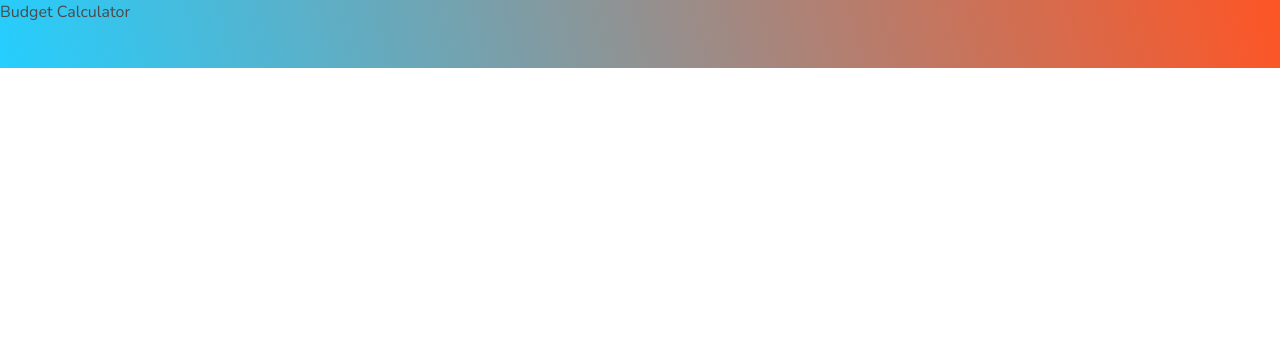
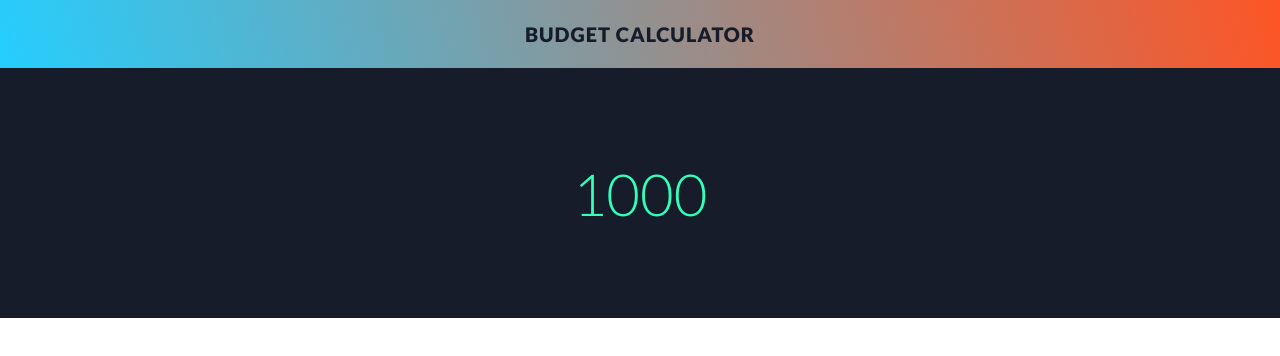
Before and after one commit to wvGithmi/Budget-Calculator, an Angular app: page / in a window 1280 px wide. Shown: the top 356 px of the page. Built offline with nearby package versions, Linux system fonts and the light colour scheme.

Commit message:
second commit

```diff
--- a/src/app/main-page/main-page.component.html
+++ b/src/app/main-page/main-page.component.html
@@ -1,3 +1,7 @@
 <div class="top-bar">
     <h1>Budget Calculator</h1>
 </div>
+
+<section class="total-budget-section">
+    <h2 class="green">1000</h2>
+</section>
--- a/src/app/main-page/main-page.component.scss
+++ b/src/app/main-page/main-page.component.scss
@@ -1,6 +1,46 @@
-.top-bar{
+@import '../../main-style.scss';
+
+.top-bar {
     display: flex;
     width: 100%;
     height: 68px;
     background: linear-gradient(75deg, #25CEFE, #FE5525);
+
+    //Horizontally and Vertically center the text
+    justify-content: center;
+    align-items: center;
 }
+
+h1 {
+    font-family: 'Lato';
+    font-size: 20px;
+    letter-spacing: 1px;
+    font-weight: 900;
+    text-transform: uppercase;
+    color: $dark;
+}
+
+.total-budget-section {
+    display: flex;
+    height: 250px;
+    background: $dark;
+
+    //Horizontally and Vertically center the text
+    justify-content: center;
+    align-items: center;
+
+    h2 {
+        font-family: 'Lato';
+        font-weight: 300;
+        font-size: 58px;
+        color: white;
+
+        &.green {
+            color: lighten($green, 20%)
+        }
+
+        &.red {
+            color: lighten($red, 20%);
+        }
+    }
+}
```
